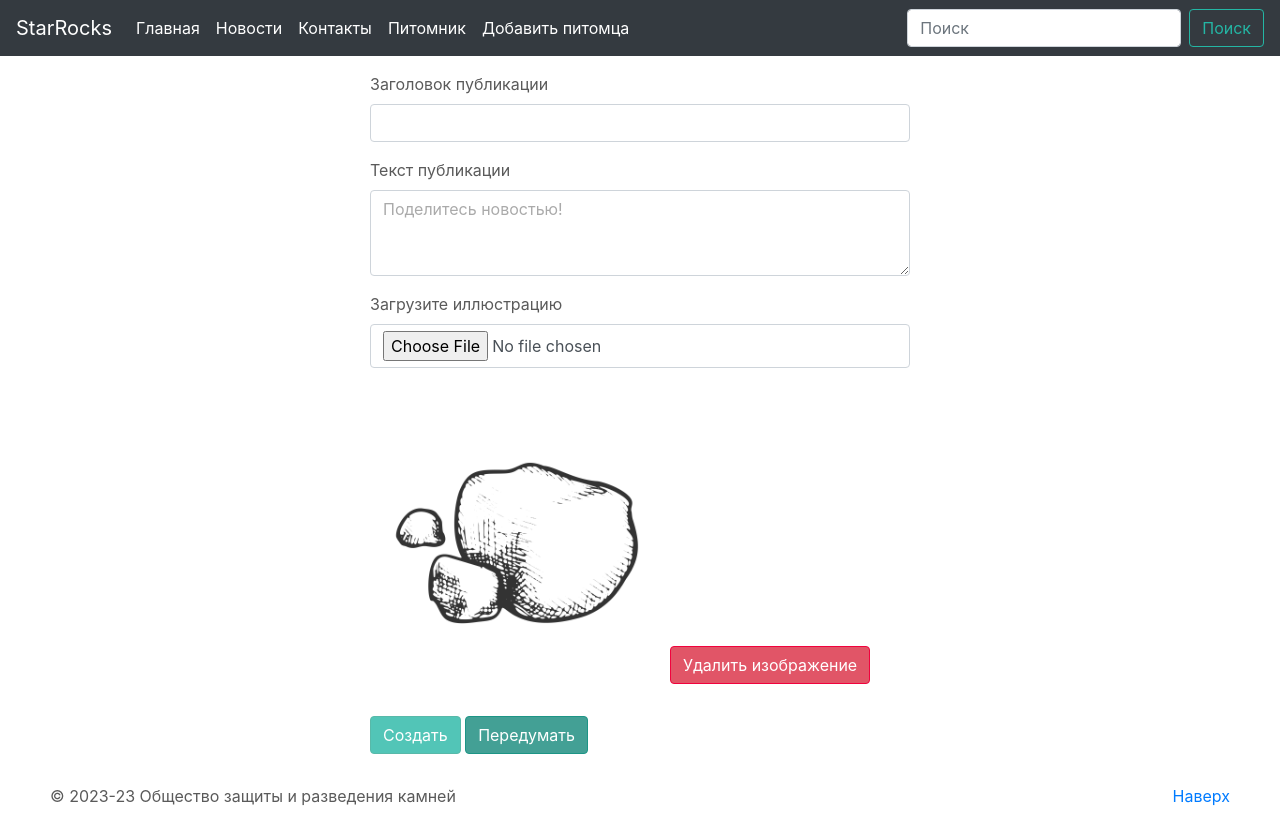
After one commit to Kseniia-Artemova/e-shop, a Django app: page /new_entry/ in a window 1280 px wide. The commit adds this page. Run offline with Django 4.2, Linux system fonts and the light colour scheme; some libraries are stand-ins or nearby versions.

Commit message:
added changing of status, added controller for creation entry

```diff
--- a/catalog/static/catalog/css/carousel.css
+++ b/catalog/static/catalog/css/carousel.css
@@ -195,6 +195,7 @@ body {
 }
 
 footer {
+    margin-top: 30px;
     padding: 0px 50px;
 }
 
@@ -316,3 +317,17 @@ textarea {
 .text-muted {
     color: #aaa!important;
 }
+
+.btn-spacing {
+    margin-left: 10px;
+    margin-right: 10px;
+    margin-bottom: 30px;
+    margin-top: 30px;
+    background-color: #6c757d;
+    border-color: #6c757d;
+}
+
+.btn-spacing:hover {
+    background-color: #5b636a;
+    border-color: #3d4348;
+}
--- a/catalog/templates/catalog/blog.html
+++ b/catalog/templates/catalog/blog.html
@@ -3,6 +3,10 @@
 {% block content %}
 
 <div class="d-flex justify-content-center flex-column align-items-center">
+    <div class="row d-flex justify-content-between">
+    <a href="{% url 'catalog:new_entry' %}" class="btn confirm-update btn-spacing">Создать запись >></a>
+    <a href="{% url 'catalog:unpublished_entries' %}" class="btn confirm-update btn-spacing">Неопубликованные >></a>
+    </div>
     {% for object in object_list %}
     {% include 'catalog/includes/blog_entry.html' %}
     {% endfor %}
--- /dev/null
+++ b/catalog/templates/catalog/create_blog_entry.html
@@ -0,0 +1,37 @@
+{% extends 'catalog/base.html' %}
+{% load custom_tags %}
+{% block content %}
+<div class="container mt-4">
+    <div class="row justify-content-center">
+        <div class="col-md-6">
+            <form method="post" action="" class="form-floating" enctype="multipart/form-data">
+                {% csrf_token %}
+
+                <div class="mb-3">
+                    <label for="title" class="form-label">Заголовок публикации</label>
+                    <input type="text" class="form-control" id="title" name="title" aria-describedby="title">
+                </div>
+
+                <div class="mb-3">
+                    <label for="content" class="form-label">Текст публикации</label>
+                    <textarea class="form-control text-muted" id="content" name="content" rows="3"
+                              aria-describedby="content">Поделитесь новостью!</textarea>
+                </div>
+
+                <div class="mb-3">
+                  <label for="image" class="form-label">Загрузите иллюстрацию</label>
+                  <input class="form-control file-input" type="file" id="image" name="image" onchange="displayImage(this)">
+                </div>
+                <div class="mb-3 image-container">
+                  <img id="uploadedImage" class="example-image" src="/media/blog/default.jpg" style="display: block;" />
+                  <button type="button" class="btn btn-danger" id="removeButton" onclick="removeImage()">Удалить изображение</button>
+                </div>
+
+                <button type="submit" class="btn btn-primary mt-3">Создать</button>
+                <a href="{% url 'catalog:blog' %}" class="btn confirm-update mt-3">Передумать</a>
+
+            </form>
+        </div>
+    </div>
+</div>
+{% endblock %}
--- a/catalog/templates/catalog/includes/blog_entry.html
+++ b/catalog/templates/catalog/includes/blog_entry.html
@@ -5,7 +5,7 @@
     <div class="card-body">
         <h5 class="card-title">{{ object.title }}</h5>
         <p class="card-text">{{ object.content }}</p>
-        <a href="#" class="btn btn-primary">К записи</a>
+        <a href="{% url 'catalog:blog_entry' object.pk %}" class="btn btn-primary">К записи</a>
     </div>
     <div class="card-footer-text">
         Просмотров {{ object.number_views }}
--- a/catalog/urls.py
+++ b/catalog/urls.py
@@ -2,7 +2,8 @@ from django.urls import path
 # from catalog.views import product, catalog, category, contacts, home, create_product
 from catalog.views import ProductsListView, CategoryProductsListView, ContactsView, ProductDeleteView
 from catalog.views import HomeView, ProductCreateView, ProductDetailView, ProductUpdateView
-from catalog.views import BlogEntryListView
+from catalog.views import BlogEntryListView, BlogEntryCreateView, BlogEntryUnpublishedListView
+from catalog.views import BlogEntryDetailView, publish_blog_entry
 from catalog.apps import CatalogConfig
 
 app_name = CatalogConfig.name
@@ -23,4 +24,8 @@ urlpatterns = [
     path('<int:pk>/update/', ProductUpdateView.as_view(), name='update'),
     path('<int:pk>/delete/', ProductDeleteView.as_view(), name='delete'),
     path('blog/', BlogEntryListView.as_view(), name='blog'),
+    path('unpublished_entries/', BlogEntryUnpublishedListView.as_view(), name='unpublished_entries'),
+    path('new_entry/', BlogEntryCreateView.as_view(), name='new_entry'),
+    path('<int:pk>/entry/', BlogEntryDetailView.as_view(), name='blog_entry'),
+    path('activity/<int:pk>/', publish_blog_entry, name='publish'),
 ]
--- a/catalog/views.py
+++ b/catalog/views.py
@@ -1,13 +1,14 @@
 import django.core.handlers.wsgi
 from django.http.response import HttpResponse
 from django.core.handlers.wsgi import WSGIRequest
-from django.shortcuts import render
+from django.shortcuts import render, redirect, get_object_or_404
 
 from django.db.models import QuerySet
 from django.urls import reverse_lazy
 from django.views.generic import TemplateView, ListView, CreateView, DetailView, UpdateView, DeleteView
 from config.settings import ENTRY_PATH
 from catalog.models import Product, Contact, Category, BlogEntry
+from pytils.translit import slugify
 
 
 # Create your views here.
@@ -229,9 +230,6 @@ class BlogEntryListView(ListView):
     """
     model = BlogEntry
     template_name = 'catalog/blog.html'
-    extra_context = {
-        'object_list': BlogEntry.objects.order_by('-creation_date'),
-    }
 
     def get_context_data(self, **kwargs):
         context_data = super().get_context_data(**kwargs)
@@ -239,3 +237,52 @@ class BlogEntryListView(ListView):
         object_list = object_list.order_by('-creation_date')
         context_data['object_list'] = object_list
         return context_data
+
+
+class BlogEntryCreateView(CreateView):
+    model = BlogEntry
+    fields = ('title', 'content', 'image')
+    success_url = reverse_lazy('catalog:blog')
+    template_name = 'catalog/create_blog_entry.html'
+
+    def form_valid(self, form):
+        if form.is_valid():
+            new_entry = form.save()
+            new_entry.slug = slugify(new_entry.title)
+            new_entry.save()
+        return super().form_valid(form)
+
+
+class BlogEntryUnpublishedListView(BlogEntryListView):
+    """
+    Класс-контроллер для отображения страницы со списком неопубликованных записей блога
+    """
+    model = BlogEntry
+    template_name = 'catalog/unpublished_entries.html'
+
+    def get_context_data(self, **kwargs):
+        context_data = super().get_context_data(**kwargs)
+        object_list = BlogEntry.objects.filter(is_published=False)
+        object_list = object_list.order_by('-creation_date')
+        context_data['object_list'] = object_list
+        return context_data
+
+
+class BlogEntryDetailView(DetailView):
+    """
+    Класс-контроллер для отображения страницы с конкретной записью блога
+    """
+    model = BlogEntry
+    template_name = 'catalog/current_blog_entry.html'
+
+
+def publish_blog_entry(request, pk):
+    """
+    Контроллер для изменения статуса публикации
+    (is_published: True/False)
+    """
+    blog_entry = get_object_or_404(BlogEntry, pk=pk)
+    blog_entry.is_published = not blog_entry.is_published
+    blog_entry.save()
+
+    return redirect('catalog:blog')
```
Also changed, not shown: catalog/templates/catalog/current_blog_entry.html (added, +31 -0 lines), catalog/templates/catalog/unpublished_entries.html (added, +18 -0 lines).
